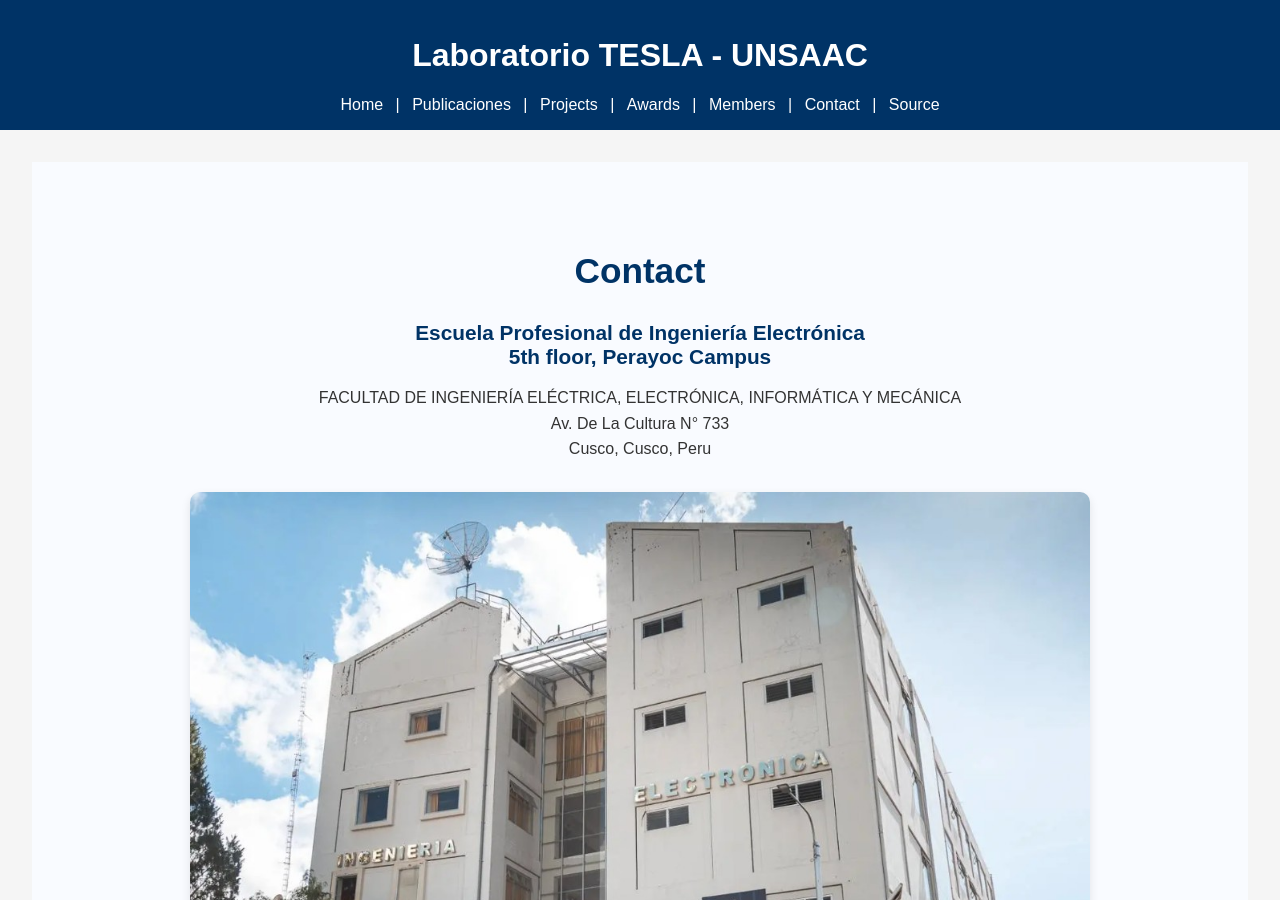
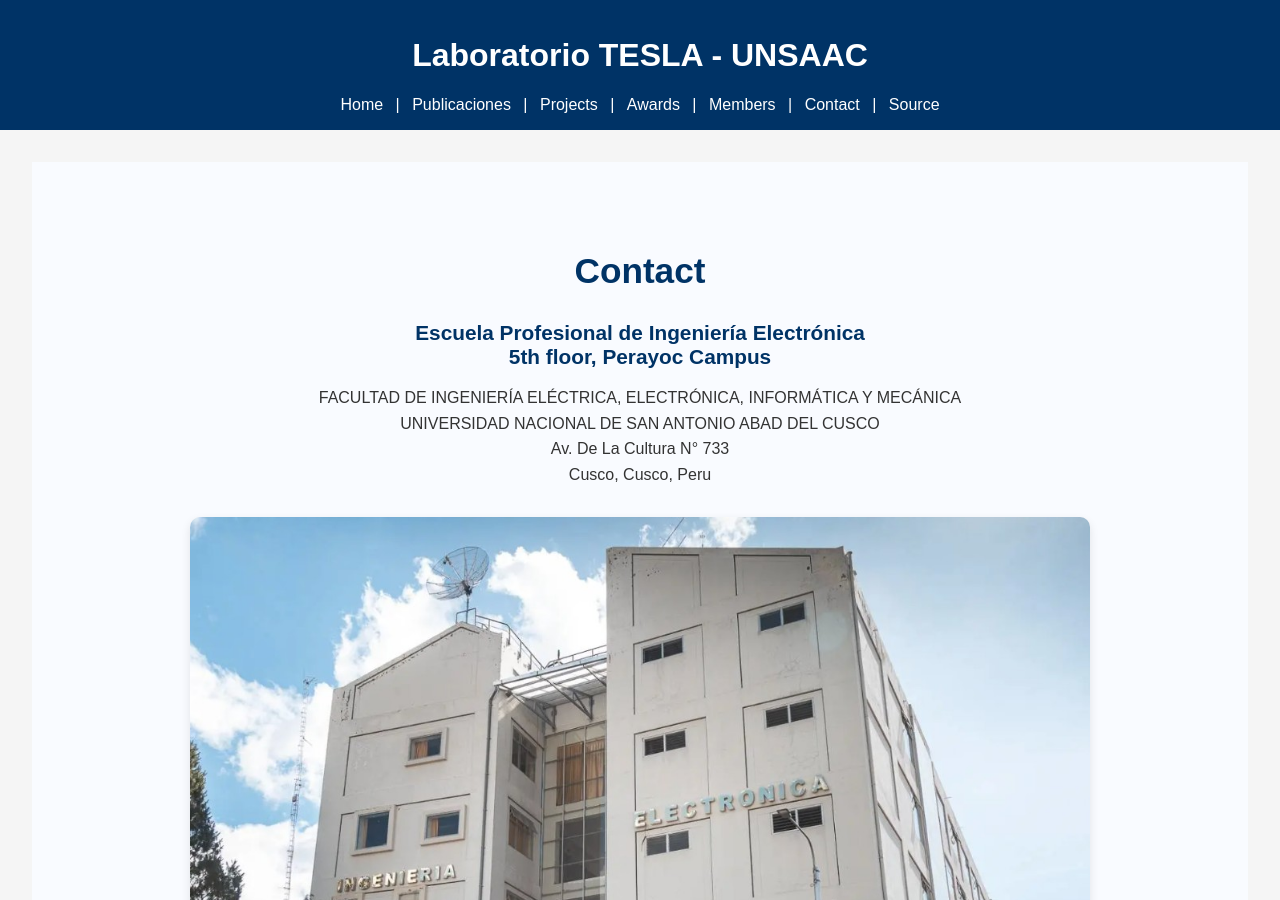
Before and after one commit to laboratoriotesla-unsaac/laboratoriotesla-unsaac.github.io, a Jekyll site: the page built from contact.html, in a window 1280 px wide and 900 px high. Built offline with Jekyll 4.4.1, drawn with Linux system fonts in a browser that asks for light colours.

Commit message:
Actualizar contenido

```diff
--- a/contact.html
+++ b/contact.html
@@ -12,6 +12,7 @@ title: Contacto
         5th floor, Perayoc Campus</h2>
       <p>
         FACULTAD DE INGENIERÍA ELÉCTRICA, ELECTRÓNICA, INFORMÁTICA Y MECÁNICA<br>
+        UNIVERSIDAD NACIONAL DE SAN ANTONIO ABAD DEL CUSCO<br>
         Av. De La Cultura N° 733<br>
         Cusco, Cusco, Peru
       </p>
```
